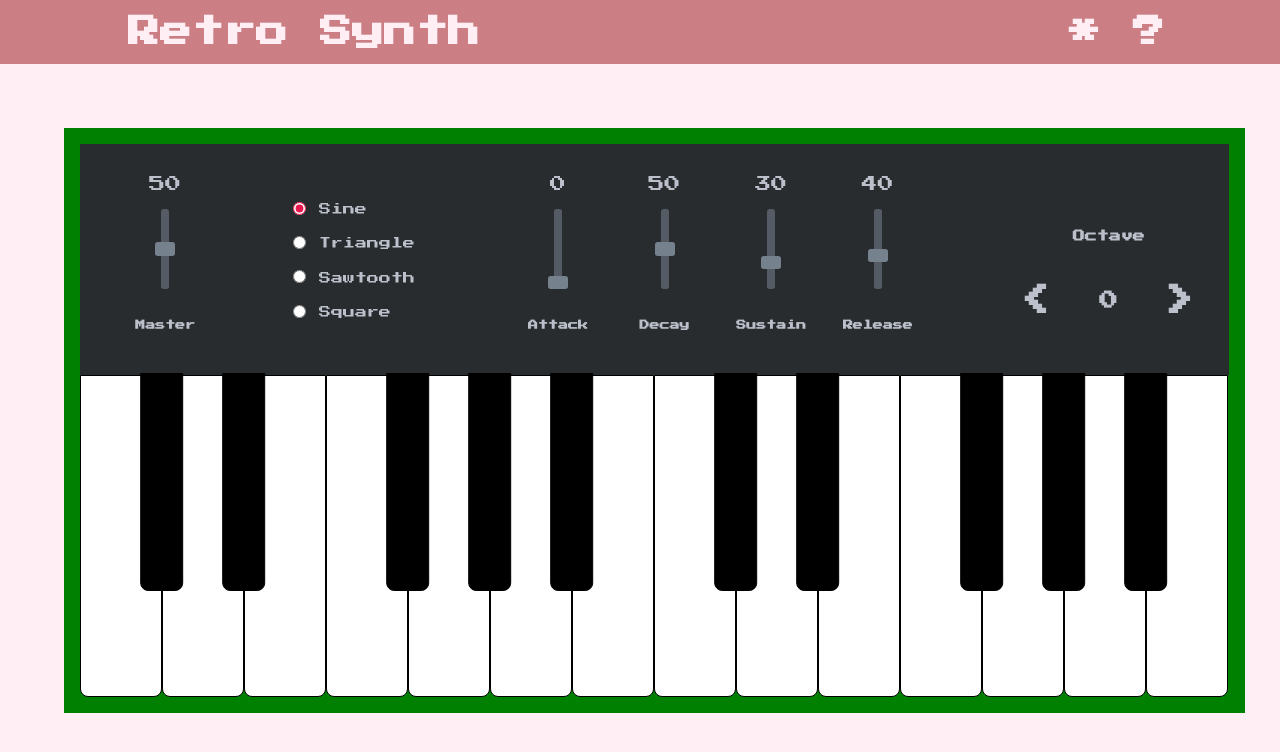
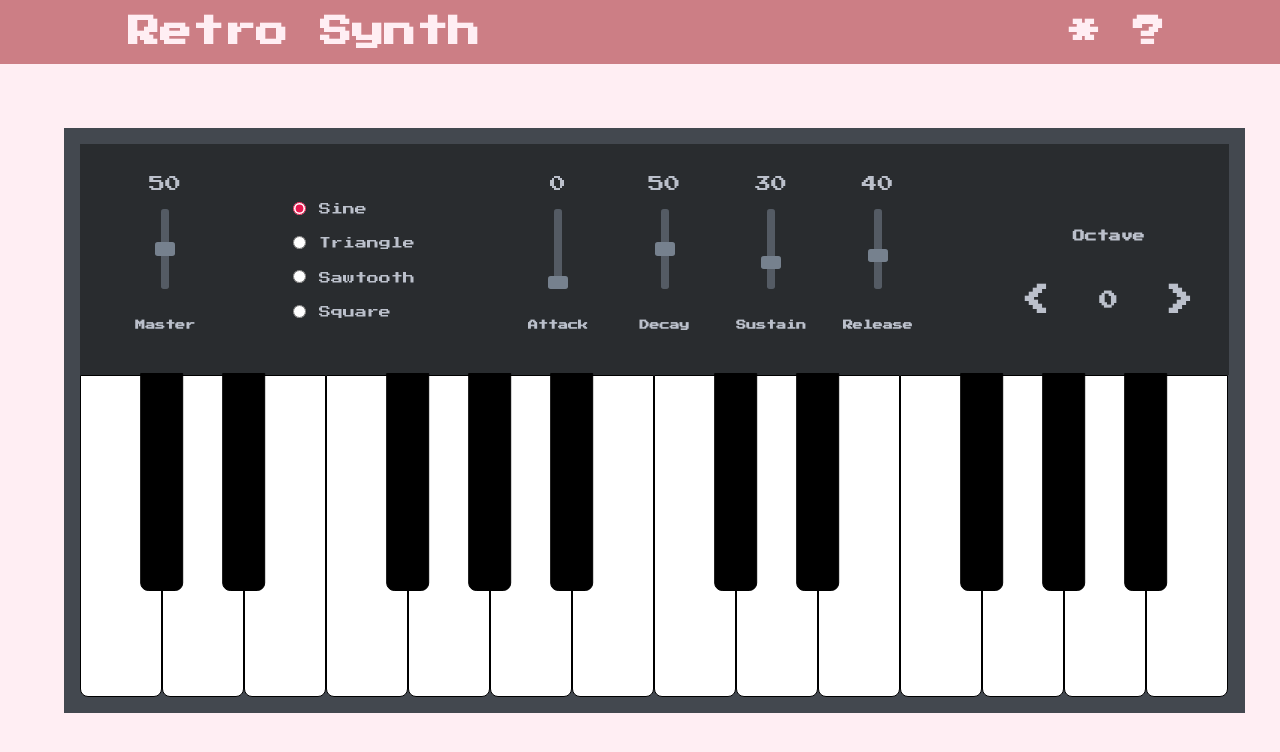
Before and after one commit to todd-grilliot/react-piano, a React (Create React App) app: page / in a window 1280 px wide. Shown: the top 752 px of the page. Built offline with nearby package versions, Linux system fonts and the light colour scheme.

Commit message:
giving up

```diff
--- a/src/style.css
+++ b/src/style.css
@@ -44,8 +44,7 @@ body {
 .keyboard {
     margin: 4em;
     display: inline-block;
-    /* background-color: #43484f; */
-    background-color: green;
+    background-color: #43484f;
     padding: 1em;
     user-select: none;
     width: 71.8em;
```
